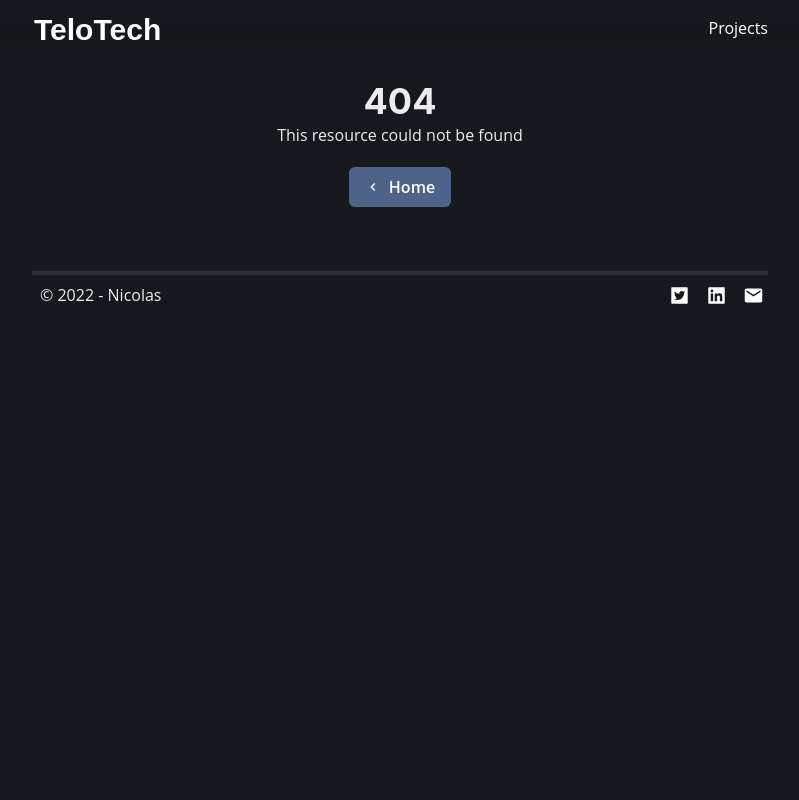
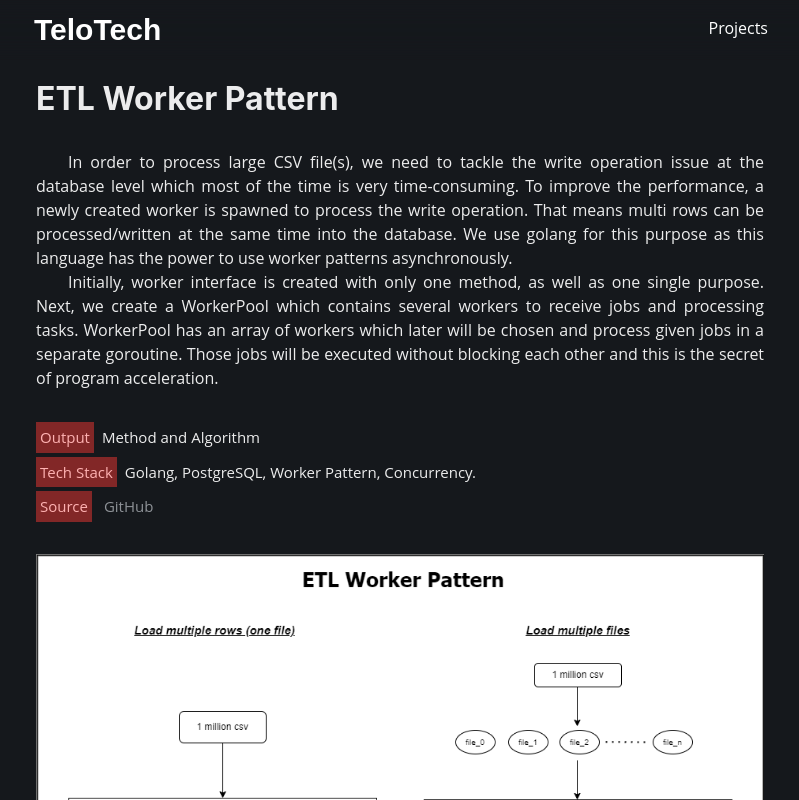
Before and after one commit to nichoteloo/nichoteloo.github.io, a Next.js app: page /projects/worker in a window 1280 px wide. Before the commit this address had no page. Shown: the top 800 px of the page, without its empty margins (240-1039 px from the left). Built offline with nearby package versions, Linux system fonts and the light colour scheme.

Commit message:
Update project with etl worker pattern

```diff
--- a/pages/index.js
+++ b/pages/index.js
@@ -33,7 +33,7 @@ const Home = () => {
                 Nicolas Christianto
               </Heading>
               <Text fontSize={{ lg: "20px", md: "18px", sm: "17px" }}>
-                Data Engineering and System Integration
+                Data Engineering and Integration
               </Text>
             </Box>
             <Box>
--- a/pages/projects.js
+++ b/pages/projects.js
@@ -58,6 +58,12 @@ const Projects = () => {
 
                 <SimpleGrid mt={8} columns={{ lg:"2", md:"2", sm:"1" }} gap={8}>
                     <Grow delay={0} time={1.8}>
+                        <ProjectItem image="/images/worker.png" title="ETL Worker Pattern" id="worker">
+                            Implementing worker pattern for ETL operation. Exploit several workers to process
+                            million records from CSV file to PostgreSQL database.
+                        </ProjectItem>
+                    </Grow>
+                    <Grow delay={0} time={1.8}>
                         <ProjectItem image="/images/kafka.png" title="Kafka Event Stream" id="kafka">
                             Kafka event streaming between MySQL database. Created a change data capture (CDC)
                             service that captures data changes MySQL binary log.
--- /dev/null
+++ b/pages/projects/worker.js
@@ -0,0 +1,99 @@
+import Image from 'next/image';
+import NextLink from 'next/link';
+import { Button } from "@chakra-ui/button";
+import Main from "../../components/layout/main";
+import { ChevronLeftIcon } from "@chakra-ui/icons";
+import { Grow, SlideIn } from "../../components/animated";
+import { Box, Container, Heading, Text, Flex, Link } from "@chakra-ui/layout";
+
+import worker from '../../public/images/worker.png';
+
+const Worker = () => {
+    return (
+        <Main title="Worker Pattern">
+            <Container px={5} pt={20} maxW='container.md' fontSize={{ lg:"16px", md:"16px", sm:"15px" }}>
+                <SlideIn delay={0} time={1} direction='right'>
+                    <Box display='flex' flexDirection='row' alignItems='flex-end'>
+                        <Heading as='h1' whiteSpace='nowrap' fontSize={{ lg:"32px", md:"28px", sm:"24px" }}>
+                            ETL Worker Pattern
+                        </Heading>
+                    </Box>
+                </SlideIn>
+
+                <Box mt={8}>
+                    <SlideIn delay={0} time={1} direction='left'>
+                        <Text variant='indented'>
+                            In order to process large CSV file(s), we need to tackle the write operation issue
+                            at the database level which most of the time is very time-consuming. To improve the performance,
+                            a newly created worker is spawned to process the write operation. That means multi rows
+                            can be processed/written at the same time into the database. We use golang for this
+                            purpose as this language has the power to use worker patterns asynchronously.
+                        </Text>
+                    </SlideIn>
+                    <SlideIn delay={0} time={1} direction='right'>
+                        <Text variant='indented'>
+                            Initially, worker interface is created with only one method, as well as one single
+                            purpose. Next, we create a WorkerPool which contains several workers to receive
+                            jobs and processing tasks. WorkerPool has an array of workers which later will be
+                            chosen and process given jobs in a separate goroutine.  Those jobs will be executed
+                            without blocking each other and this is the secret of program acceleration.
+                        </Text>
+                    </SlideIn>
+                </Box>
+
+                <Box mt={8} fontSize={{ lg:"15px", md:"15px", sm:"14px" }}>
+                    <SlideIn delay={0.8} time={1} direction='left'>
+                        <Flex align='center'>
+                            <Text variant='projectLabel'>
+                                Output
+                            </Text>
+                            <Text ml={2}>
+                                Method and Algorithm
+                            </Text>
+                        </Flex>
+                    </SlideIn>
+                    <SlideIn delay={0.9} time={1} direction='right'>
+                        <Flex align='center' mt={1}>
+                            <Text variant='projectLabel'>
+                                Tech Stack
+                            </Text>
+                            <Text ml={2}>
+                                Golang, PostgreSQL, Worker Pattern, Concurrency.
+                            </Text>
+                        </Flex>
+                    </SlideIn>
+                    <SlideIn delay={1.0} time={1} direction='left'>
+                        <Flex align='center' mt={1}>
+                            <Text variant='projectLabel'>
+                                Source
+                            </Text>
+                            <NextLink href='https://github.com/nichoteloo/etl-worker-pattern' passHref>
+                                <Link ml={2}>
+                                    GitHub
+                                </Link>
+                            </NextLink>
+                        </Flex>
+                    </SlideIn>
+                </Box>
+
+                <Grow delay={1.3} time={1}>
+                    <Box display='flex' justifyContent='center' mt={8}>
+                        <Image src={worker} alt='Worker-Pattern' />
+                    </Box>
+                </Grow>
+
+                <Grow delay={1.9} time={1}>
+                    <Box mt={8} align='center'>
+                        <NextLink href='/projects' passHref>
+                            <Button align='center' leftIcon={<ChevronLeftIcon />} colorScheme='blue'>
+                                Projects
+                            </Button>
+                        </NextLink>
+                    </Box>
+                </Grow>
+            </Container>
+        </Main>
+    );
+};
+
+export default Worker;
```
Also changed, not shown: public/images/worker.png (added).
